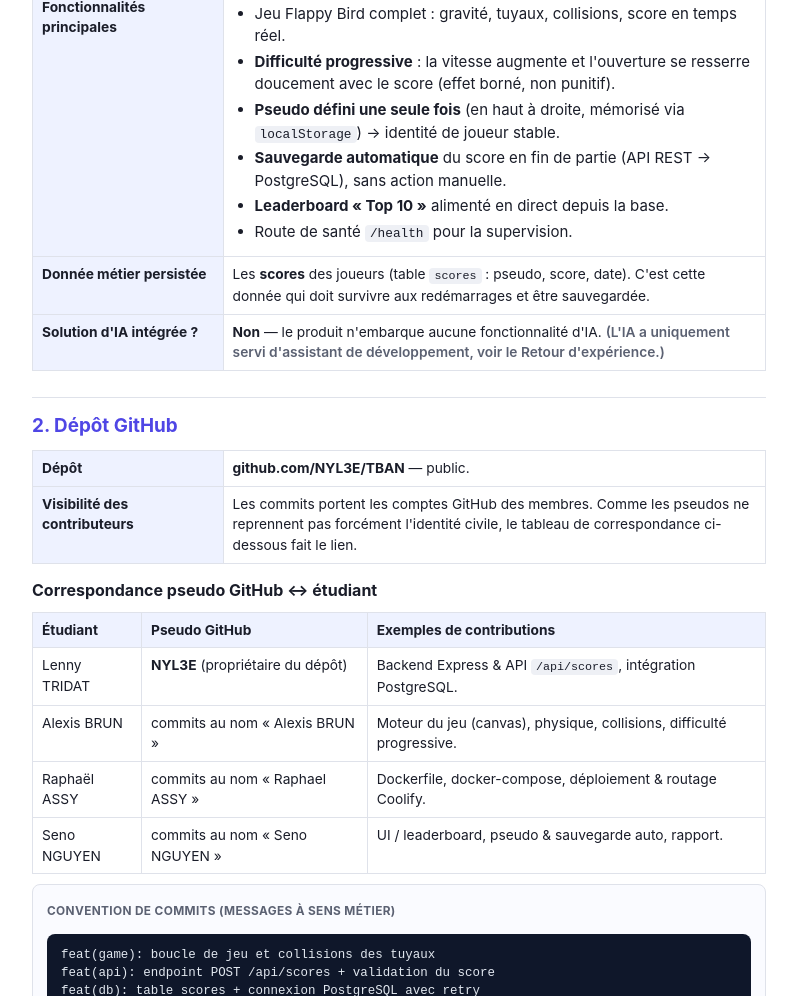
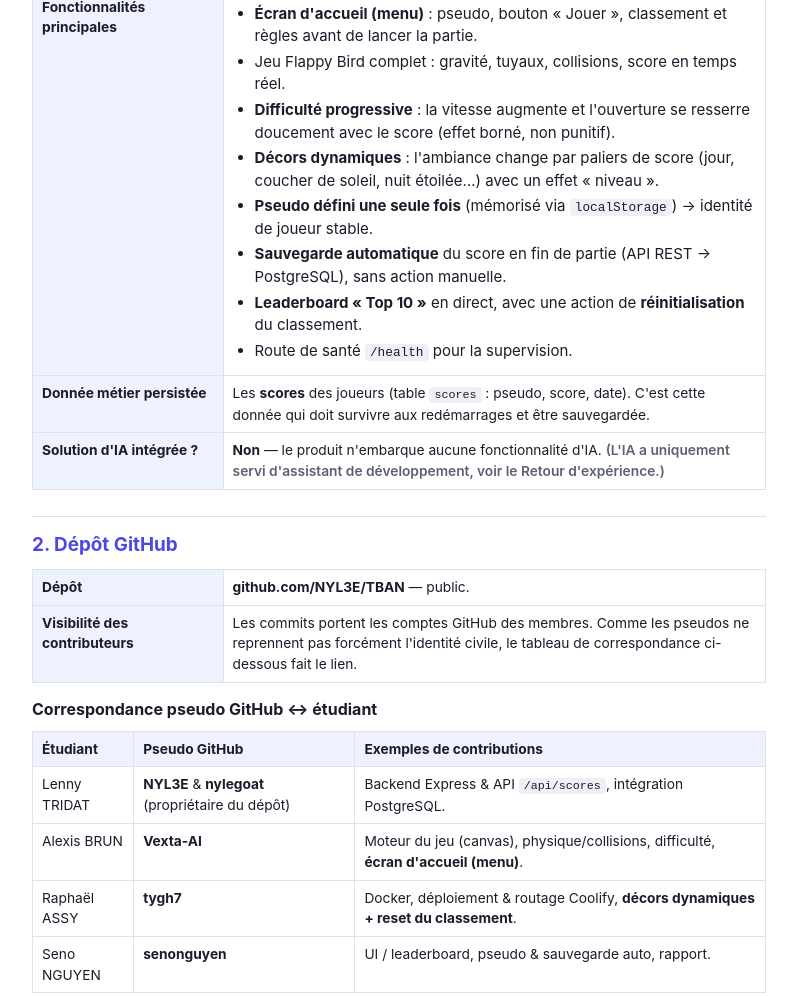
Before and after one commit to NYL3E/TBAN, a website: page docs/rapport-tban.html in a window 1280 px wide. Shown: the part 862-1858 px from the top of the page, without its empty margins (241-1038 px from the left). Drawn offline with Linux system fonts and the light colour scheme.

Commit message:
docs: rapport + README a jour (menu, decors dynamiques, reset, API DELETE)

```diff
--- a/docs/rapport-tban.html
+++ b/docs/rapport-tban.html
@@ -96,11 +96,13 @@ Coolify → exploitation (monitoring, logs, mises à jour, sauvegardes, support)
   <tr><th>Fonctionnalités principales</th>
       <td>
         <ul>
+          <li><b>Écran d'accueil (menu)</b> : pseudo, bouton « Jouer », classement et règles avant de lancer la partie.</li>
           <li>Jeu Flappy Bird complet : gravité, tuyaux, collisions, score en temps réel.</li>
           <li><b>Difficulté progressive</b> : la vitesse augmente et l'ouverture se resserre doucement avec le score (effet borné, non punitif).</li>
-          <li><b>Pseudo défini une seule fois</b> (en haut à droite, mémorisé via <code>localStorage</code>) → identité de joueur stable.</li>
+          <li><b>Décors dynamiques</b> : l'ambiance change par paliers de score (jour, coucher de soleil, nuit étoilée…) avec un effet « niveau ».</li>
+          <li><b>Pseudo défini une seule fois</b> (mémorisé via <code>localStorage</code>) → identité de joueur stable.</li>
           <li><b>Sauvegarde automatique</b> du score en fin de partie (API REST → PostgreSQL), sans action manuelle.</li>
-          <li><b>Leaderboard « Top 10 »</b> alimenté en direct depuis la base.</li>
+          <li><b>Leaderboard « Top 10 »</b> en direct, avec une action de <b>réinitialisation</b> du classement.</li>
           <li>Route de santé <code>/health</code> pour la supervision.</li>
         </ul>
       </td></tr>
@@ -123,10 +125,10 @@ Coolify → exploitation (monitoring, logs, mises à jour, sauvegardes, support)
 <h3>Correspondance pseudo GitHub ↔ étudiant</h3>
 <table>
   <tr><th>Étudiant</th><th>Pseudo GitHub</th><th>Exemples de contributions</th></tr>
-  <tr><td>Lenny TRIDAT</td><td><b>NYL3E</b> (propriétaire du dépôt)</td><td>Backend Express &amp; API <code>/api/scores</code>, intégration PostgreSQL.</td></tr>
-  <tr><td>Alexis BRUN</td><td>commits au nom « Alexis BRUN »</td><td>Moteur du jeu (canvas), physique, collisions, difficulté progressive.</td></tr>
-  <tr><td>Raphaël ASSY</td><td>commits au nom « Raphael ASSY »</td><td>Dockerfile, docker-compose, déploiement &amp; routage Coolify.</td></tr>
-  <tr><td>Seno NGUYEN</td><td>commits au nom « Seno NGUYEN »</td><td>UI / leaderboard, pseudo &amp; sauvegarde auto, rapport.</td></tr>
+  <tr><td>Lenny TRIDAT</td><td><b>NYL3E</b> &amp; <b>nylegoat</b> (propriétaire du dépôt)</td><td>Backend Express &amp; API <code>/api/scores</code>, intégration PostgreSQL.</td></tr>
+  <tr><td>Alexis BRUN</td><td><b>Vexta-AI</b></td><td>Moteur du jeu (canvas), physique/collisions, difficulté, <b>écran d'accueil (menu)</b>.</td></tr>
+  <tr><td>Raphaël ASSY</td><td><b>tygh7</b></td><td>Docker, déploiement &amp; routage Coolify, <b>décors dynamiques + reset du classement</b>.</td></tr>
+  <tr><td>Seno NGUYEN</td><td><b>senonguyen</b></td><td>UI / leaderboard, pseudo &amp; sauvegarde auto, rapport.</td></tr>
 </table>
 <div class="box"><span class="label">Convention de commits (messages à sens métier)</span>
 <pre>feat(game): boucle de jeu et collisions des tuyaux
@@ -154,7 +156,7 @@ participation des quatre membres.</div>
    Docker
    ├─ Conteneur « app »  : Node.js 20 + Express
    │      • sert le jeu (HTML/CSS/JS canvas)
-   │      • API REST : /health, GET /api/scores, POST /api/scores
+   │      • API REST : /health · GET/POST/DELETE /api/scores
    │      • port interne 3000
    │
    └─ Conteneur « db »   : PostgreSQL 16
@@ -303,11 +305,12 @@ l'utilisateur) : Assistance rapide / Partage d'écran macOS, RustDesk, AnyDesk o
 <h2>8. Retour d'expérience</h2>
 <table>
   <tr><th style="width:24%">Ce qui a bien fonctionné</th>
-      <td>L'enchaînement <b>Git → Docker → Coolify</b> : un simple push redéploie tout. Le jeu, sans dépendance
-      front, est léger et rapide. La route <code>/health</code> a rendu le monitoring concret et fiable.</td></tr>
+      <td>Le <b>workflow Git en équipe</b> : chacun a développé sa fonctionnalité sur sa <b>branche</b> (page d'accueil, décors dynamiques)
+      puis l'a intégrée par <b>Pull Request</b> et merge. L'enchaînement <b>Git → Docker → Coolify</b> redéploie tout en un push,
+      et la route <code>/health</code> a rendu le monitoring concret et fiable.</td></tr>
   <tr><th>Ce qui a été difficile</th>
-      <td>Gérer le <b>démarrage de la base</b> (timing app/DB), comprendre la <b>persistance par volume</b> sous
-      Coolify, et exposer le <b>bon port</b> derrière le reverse-proxy.</td></tr>
+      <td>Le <b>routage Coolify</b> (indiquer le port du conteneur dans le domaine), le <b>timing app/DB</b> au démarrage,
+      la <b>persistance par volume</b>, et la <b>résolution des conflits Git</b> en fusionnant les branches de chacun.</td></tr>
   <tr><th>Ce que nous améliorerions</th>
       <td>Ajouter une <b>route <code>/metrics</code></b> et un vrai <b>dashboard métier</b> (cf. indicateurs ci-dessous),
       anti-triche côté serveur sur les scores, sauvegardes <b>automatisées et planifiées</b> avec restauration testée,
```
Also changed, not shown: README.md.
